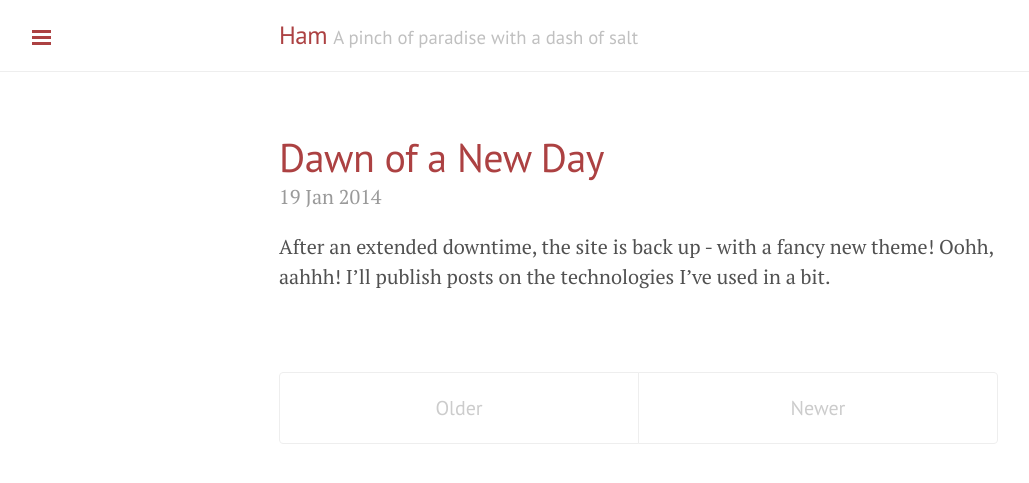
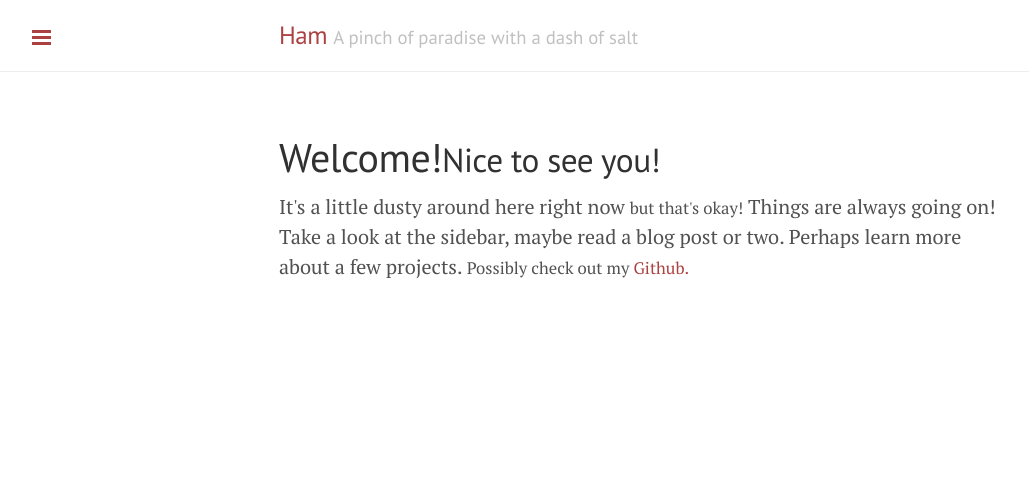
Before and after one commit to weswigham/weswigham.github.io, a Jekyll site: the page built from index.html, in a window 1280 px wide. Shown: the top 483 px of the page, without its empty margins (1-1030 px from the left). Built offline with Jekyll 4.4.1, drawn with Linux system fonts in a browser that asks for light colours; nearby versions of some CDN libraries; Markdown is read by kramdown in place of the engine named in the settings; the list of posts is cut into pages by our own code.

```diff
--- a/index.html
+++ b/index.html
@@ -2,35 +2,5 @@
 layout: default
 ---
 
-<div class="posts">
-  {% for post in paginator.posts %}
-  <div class="post">
-    <h1 class="post-title">
-      <a href="{{ post.url }}">
-        {{ post.title }}
-      </a>
-    </h1>
-
-    <span class="post-date">{{ post.date | date_to_string }}</span>
-
-    {{ post.content }}
-  </div>
-  {% endfor %}
-</div>
-
-<div class="pagination">
-  {% if paginator.next_page %}
-    <a class="pagination-item older" href="/page{{paginator.next_page}}">Older</a>
-  {% else %}
-    <span class="pagination-item older">Older</span>
-  {% endif %}
-  {% if paginator.previous_page %}
-    {% if paginator.page == 2 %}
-      <a class="pagination-item newer" href="/">Newer</a>
-    {% else %}
-      <a class="pagination-item newer" href="/page{{paginator.previous_page}}">Newer</a>
-    {% endif %}
-  {% else %}
-    <span class="pagination-item newer">Newer</span>
-  {% endif %}
-</div>
+<h1>Welcome!<small>Nice to see you!</small></h1>
+<p>It's a little dusty around here right now <small>but that's okay!</small> Things are always going on! Take a look at the sidebar, maybe read a blog post or two. Perhaps learn more about a few projects. <small>Possibly check out my <a href='http://github.com/weswigham'>Github.</a></small></p>
```
Also changed, not shown: blog/index.html (+4 -4 lines).
